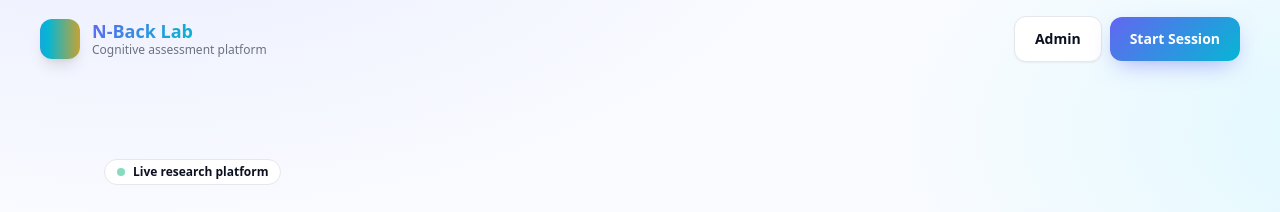
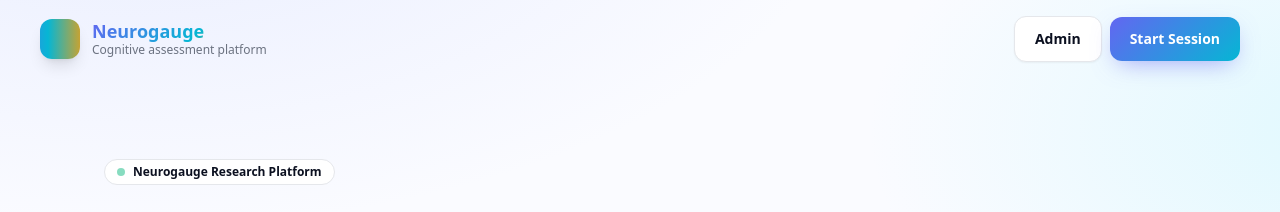
Before and after one commit to hsetsdigitals24/neurogauge, a Next.js app: page / in a window 1280 px wide. Shown: the top 212 px of the page. Built offline with nearby package versions, Linux system fonts and the light colour scheme.

Commit message:
full work done and about to deploy

```diff
--- a/package.json
+++ b/package.json
@@ -1,5 +1,5 @@
 {
-  "name": "app",
+  "name": "Neurogauge",
   "version": "0.1.0",
   "private": true,
   "scripts": {
--- a/src/app/layout.tsx
+++ b/src/app/layout.tsx
@@ -2,7 +2,7 @@ import type { Metadata } from "next";
 import "./globals.css";
 
 export const metadata: Metadata = {
-  title: "N-Back Lab — Cognitive Assessment Platform",
+  title: "Neurogauge N-Back Lab — Cognitive Assessment Platform",
   description:
     "Research-grade N-back testing across Letters, Shapes, and Rotated-E with NASA-TLX questionnaires and CSV export.",
 };
--- a/src/app/page.tsx
+++ b/src/app/page.tsx
@@ -24,7 +24,7 @@ export default function Home() {
             transition={{ duration: 0.6 }}
           >
             <span className="inline-flex items-center text-xs font-semibold px-3 py-1 rounded-full bg-white border border-[color:var(--border)] pulse-dot">
-              Live research platform
+             Neurogauge Research Platform
             </span>
             <h1 className="mt-5 text-5xl md:text-6xl font-extrabold leading-[1.05] tracking-tight">
               Measure working memory with{" "}
--- a/src/components/Header.tsx
+++ b/src/components/Header.tsx
@@ -13,7 +13,7 @@ export function Header() {
       <Link href="/" className="flex items-center gap-3 group">
         <div className="w-10 h-10 rounded-xl shimmer shadow-lg" />
         <div>
-          <div className="font-bold text-lg leading-tight gradient-text">N-Back Lab</div>
+          <div className="font-bold text-lg leading-tight gradient-text">Neurogauge</div>
           <div className="text-xs text-[color:var(--muted)]">Cognitive assessment platform</div>
         </div>
       </Link>
```
